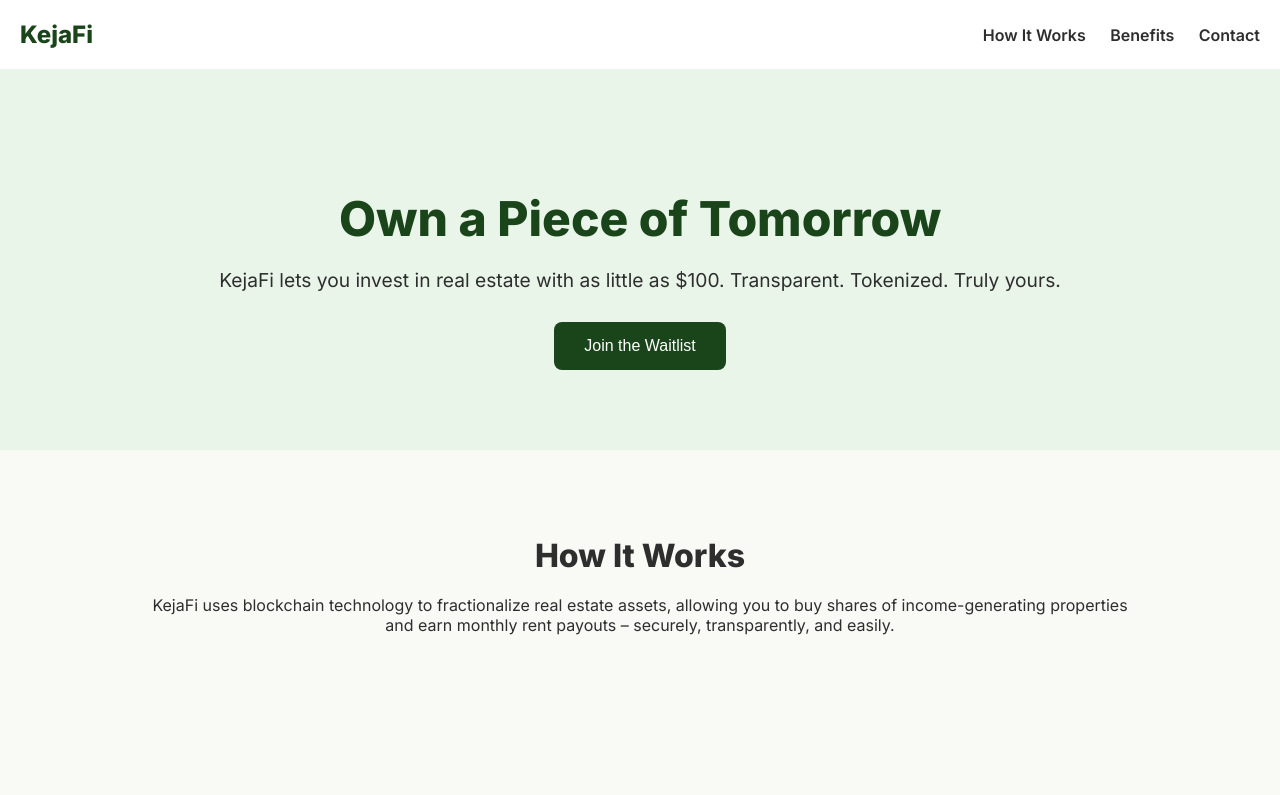
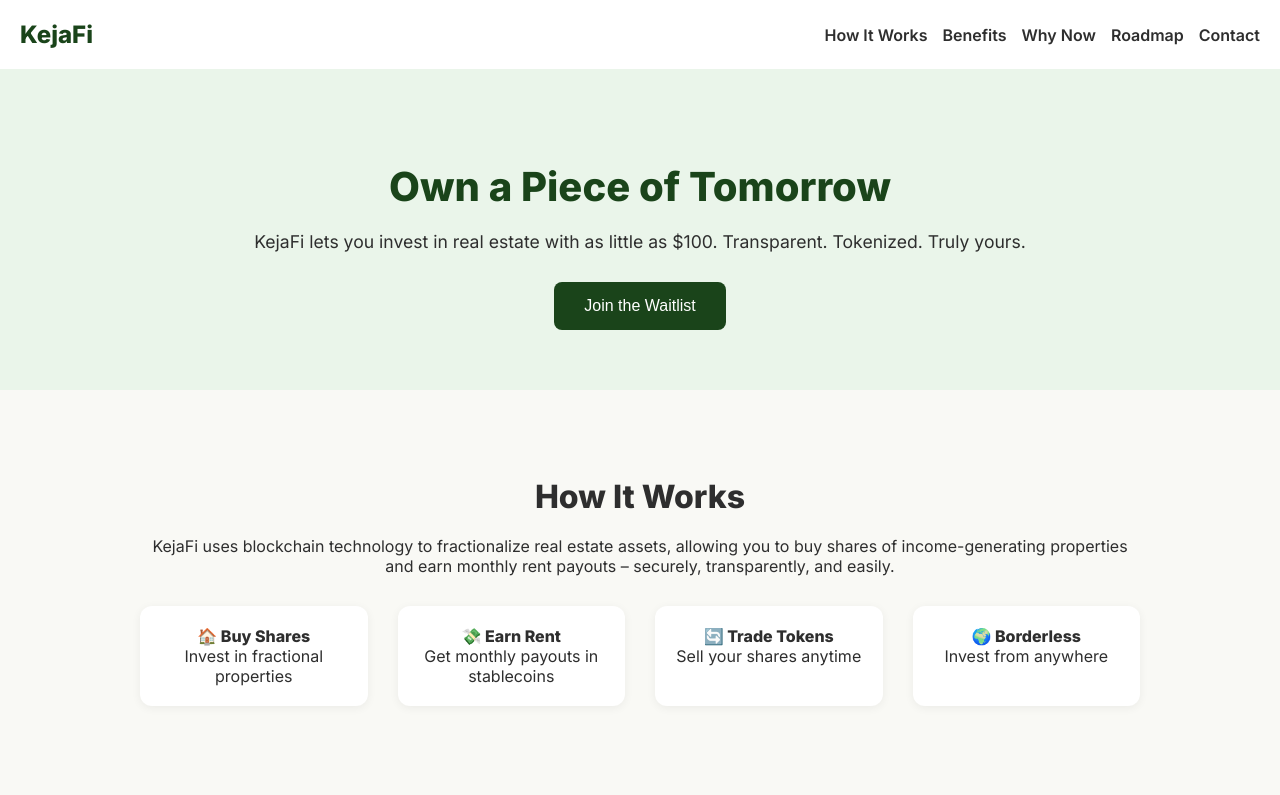
Before and after one commit to Hillkip23/kejafi-landing, a plain HTML site: page index.html in a window 1280 px wide. Shown: the top 795 px of the page. Drawn offline with Linux system fonts and the light colour scheme.

Commit message:
Updated with visuals, roadmap, and waitlist link

```diff
--- a/index.html
+++ b/index.html
@@ -20,30 +20,35 @@
       align-items: center;
       justify-content: space-between;
       box-shadow: 0 2px 8px rgba(0, 0, 0, 0.05);
+      flex-wrap: wrap;
     }
     .logo {
       font-size: 1.5rem;
       font-weight: 800;
       color: #1a441a;
     }
+    nav {
+      display: flex;
+      flex-wrap: wrap;
+      gap: 15px;
+    }
     nav a {
-      margin-left: 20px;
       text-decoration: none;
       color: #2e2e2e;
       font-weight: 600;
     }
     .hero {
-      padding: 80px 40px;
+      padding: 60px 20px;
       text-align: center;
       background-color: #eaf5ea;
     }
     .hero h1 {
-      font-size: 3rem;
+      font-size: 2.5rem;
       margin-bottom: 20px;
       color: #1a441a;
     }
     .hero p {
-      font-size: 1.2rem;
+      font-size: 1.1rem;
       margin-bottom: 30px;
     }
     .hero button {
@@ -56,7 +61,7 @@
       cursor: pointer;
     }
     .section {
-      padding: 60px 40px;
+      padding: 60px 20px;
       max-width: 1000px;
       margin: auto;
       text-align: center;
@@ -87,6 +92,18 @@
       border-radius: 6px;
       cursor: pointer;
     }
+    .grid-icons {
+      display: grid;
+      grid-template-columns: repeat(auto-fit, minmax(150px, 1fr));
+      gap: 30px;
+      margin-top: 30px;
+    }
+    .grid-icons div {
+      background: #fff;
+      padding: 20px;
+      border-radius: 12px;
+      box-shadow: 0 2px 10px rgba(0,0,0,0.06);
+    }
     @media (max-width: 600px) {
       .hero h1 {
         font-size: 2rem;
@@ -115,6 +132,8 @@
     <nav>
       <a href="#how-it-works">How It Works</a>
       <a href="#benefits">Benefits</a>
+      <a href="#why-now">Why Now</a>
+      <a href="#roadmap">Roadmap</a>
       <a href="#contact">Contact</a>
     </nav>
   </header>
@@ -122,12 +141,18 @@
   <section class="hero">
     <h1>Own a Piece of Tomorrow</h1>
     <p>KejaFi lets you invest in real estate with as little as $100. Transparent. Tokenized. Truly yours.</p>
-    <button>Join the Waitlist</button>
+    <a href="https://forms.gle/your-form-link" target="_blank"><button>Join the Waitlist</button></a>
   </section>
 
   <section class="section" id="how-it-works">
     <h2>How It Works</h2>
     <p>KejaFi uses blockchain technology to fractionalize real estate assets, allowing you to buy shares of income-generating properties and earn monthly rent payouts – securely, transparently, and easily.</p>
+    <div class="grid-icons">
+      <div><strong>🏠 Buy Shares</strong><br>Invest in fractional properties</div>
+      <div><strong>💸 Earn Rent</strong><br>Get monthly payouts in stablecoins</div>
+      <div><strong>🔄 Trade Tokens</strong><br>Sell your shares anytime</div>
+      <div><strong>🌍 Borderless</strong><br>Invest from anywhere</div>
+    </div>
   </section>
 
   <section class="section" id="benefits">
@@ -136,6 +161,21 @@
        <strong>✔ Passive Income</strong> – Earn from rental yields<br>
        <strong>✔ Liquid Ownership</strong> – Trade your shares any time<br>
        <strong>✔ Borderless</strong> – Invest from anywhere in the world</p>
+  </section>
+
+  <section class="section" id="why-now">
+    <h2>Why Now?</h2>
+    <p>The intersection of blockchain, real estate, and mobile payments opens new paths for wealth-building. Rising interest in fractional investing and stablecoin adoption means the time for a product like KejaFi is now.</p>
+  </section>
+
+  <section class="section" id="roadmap">
+    <h2>Roadmap</h2>
+    <p>
+      <strong>Q2 2025:</strong> MVP launch, waitlist signup<br>
+      <strong>Q3 2025:</strong> Tokenomics whitepaper + smart contract testing<br>
+      <strong>Q4 2025:</strong> Pilot property listing in Kenya and Canada<br>
+      <strong>Q1 2026:</strong> Rental payout automation, DAO planning<br>
+    </p>
   </section>
 
   <section class="section" id="contact">
```
